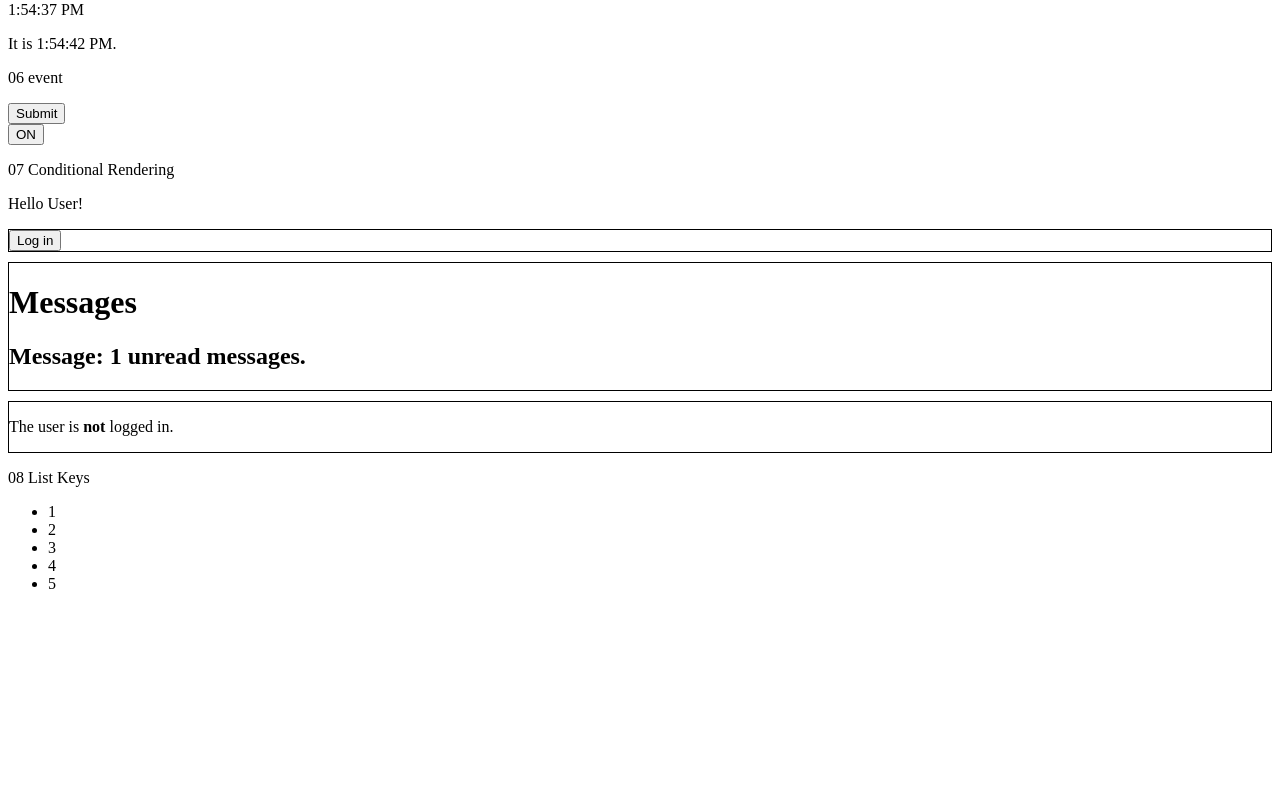
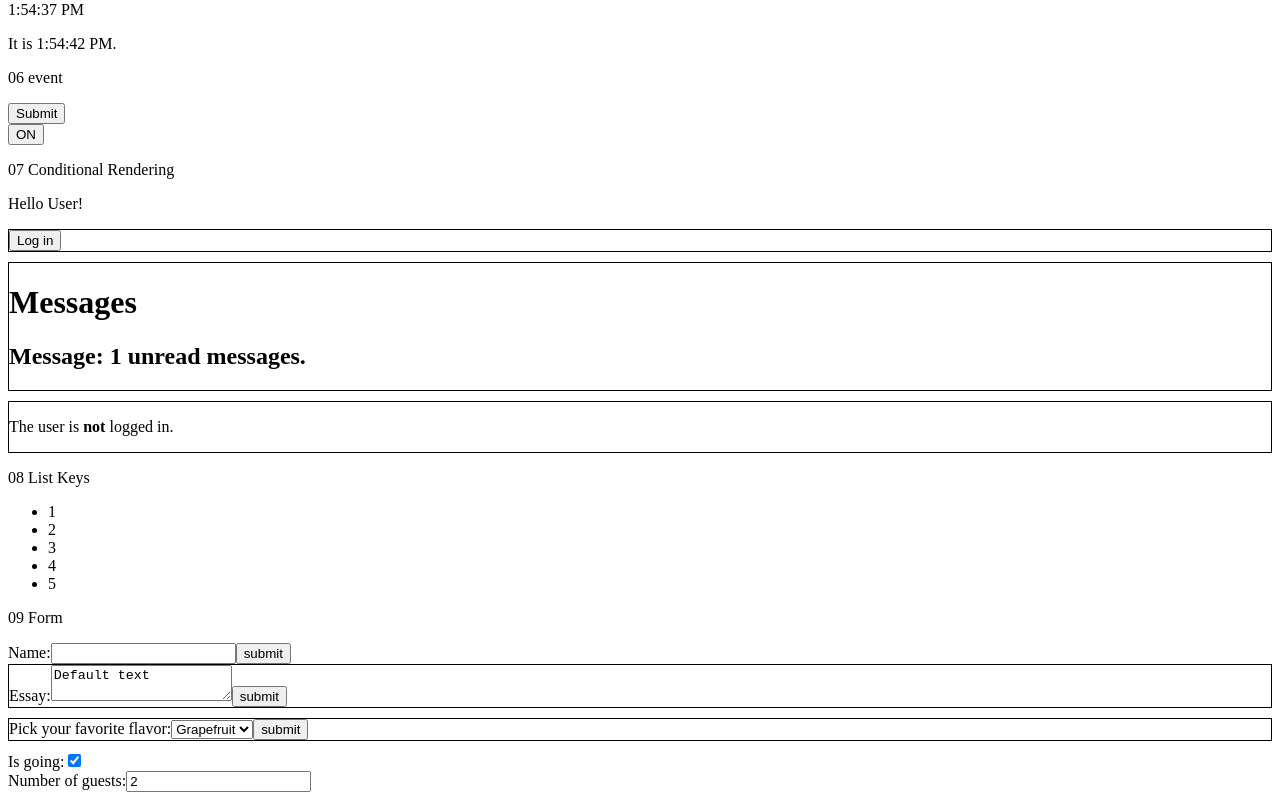
Before and after one commit to 73-hana/react-docs, a React (Vite) app in the folder samplecode/: page / in a window 1280 px wide. Shown: the part 833-1633 px from the top of the page. Before the commit the page ends 1442 px from the top, so only its background shows below. Built offline with nearby package versions, Linux system fonts and the light colour scheme.

Commit message:
フォームのメモ

```diff
--- /dev/null
+++ b/samplecode/src/09-form/react-form-controlled-component.jsx
@@ -0,0 +1,25 @@
+import React from "react";
+import { useState } from "react";
+
+export default function ReactFormControlledComponent() {
+  const [value, setValue] = useState("");
+
+  function handleChange(event) {
+    setValue(event.target.value);
+  }
+
+  function handleSubmit(event) {
+    event.preventDefault();
+    alert("A name was submitted: " + value);
+  }
+
+  return (
+    <form onSubmit={handleSubmit}>
+      <label>
+        Name:
+        <input type="text" value={value} onChange={handleChange}/>
+      </label>
+      <input type="submit" value="submit" />
+    </form>
+  )
+}
--- /dev/null
+++ b/samplecode/src/09-form/react-form-multi-input.jsx
@@ -0,0 +1,42 @@
+import React from "react";
+import { useState } from "react";
+
+export default function ReactFormMultiInput() {
+  const [value, setValue] = useState({
+    isGoing: true,
+    numberOfGuests: 2,
+  });
+
+  function handleInputChange(event) {
+    const target = event.target;
+    const data = event.type === "checkbox" ? target.checked : target.value;
+    const name = target.name;
+    setValue({
+      [name]: data,
+    })
+  }
+
+  return (
+    <form>
+      <label>
+        Is going:
+        <input
+          name="isGoing"
+          type="checkbox"
+          checked={value.isGoing}
+          onChange={handleInputChange}
+        />
+      </label>
+      <br />
+      <label>
+        Number of guests:
+        <input
+          name="numberOfGuests"
+          type="number"
+          value={value.numberOfGuests}
+          onChange={handleInputChange}
+        />
+      </label>
+    </form>
+  )
+}
--- /dev/null
+++ b/samplecode/src/09-form/react-form-select.jsx
@@ -0,0 +1,32 @@
+import React from "react";
+import { useState } from "react";
+
+export default function ReactFormSelect() {
+  const [value, setValue] = useState();
+
+  function handleChange(event) {
+    setValue(event.target.value);
+  }
+
+  function handleSubmit(event) {
+    alert("Your favorite flavor is: " + value);
+    event.preventDefault();
+  }
+
+  return (
+    <div>
+      <form onSubmit={handleSubmit}>
+        <label>
+          Pick your favorite flavor:
+          <select value={value} onChange={handleChange}>
+            <option value="Grapefruit">Grapefruit</option>
+            <option value="Lime">Lime</option>
+            <option value="Coconut">Coconut</option>
+            <option value="Mango">Mango</option>
+          </select>
+        </label>
+        <input type="submit" value="submit" />
+      </form>
+    </div>
+  )
+}
--- /dev/null
+++ b/samplecode/src/09-form/react-form-textarea.jsx
@@ -0,0 +1,27 @@
+import React from "react";
+import { useState } from "react";
+
+export default function ReactFormTextarea() {
+  const [value, setValue] = useState("Default text");
+
+  function handleChange(event) {
+    setValue(event.target.value);
+  }
+
+  function handleSubmit(event) {
+    event.preventDefault();
+    alert("An essay was submitted: " + value);
+  }
+
+  return (
+    <div>
+      <form onSubmit={handleSubmit}>
+        <label>
+          Essay:
+          <textarea value={value} onChange={handleChange} />
+        </label>
+        <input type="submit" value="submit" />
+      </form>
+    </div>
+  )
+}
--- a/samplecode/src/App.jsx
+++ b/samplecode/src/App.jsx
@@ -18,6 +18,10 @@ import ReactConditionalRenderingVariable from "./07-conditional-rendering/react-
 import ReactConditionalRenderingUsingExpression from "./07-conditional-rendering/react-conditional-rendering-using-expression";
 import ReactConditionalTernaryOperatorRendering from "./07-conditional-rendering/react-conditional-ternary-operator-rendering";
 import ReactListKeysMap from "./08-list-keys/react-list-keys-map";
+import ReactFormControlledComponent from "./09-form/react-form-controlled-component";
+import ReactFormTextarea from "./09-form/react-form-textarea";
+import ReactFormSelect from "./09-form/react-form-select";
+import ReactFormMultiInput from "./09-form/react-form-multi-input";
 
 export default function App() {
   return (
@@ -46,6 +50,11 @@ export default function App() {
       <ReactConditionalTernaryOperatorRendering />
       <p>08 List Keys</p>
       <ReactListKeysMap />
+      <p>09 Form</p>
+      <ReactFormControlledComponent />
+      <ReactFormTextarea />
+      <ReactFormSelect />
+      <ReactFormMultiInput />
     </>
   );
 }
```
Also changed, not shown: 2 other files (tests, documents, lock files or other folders).
